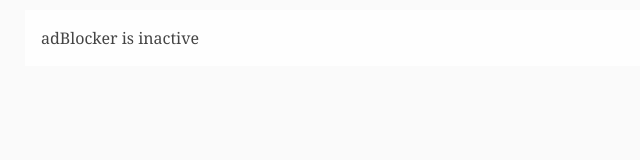
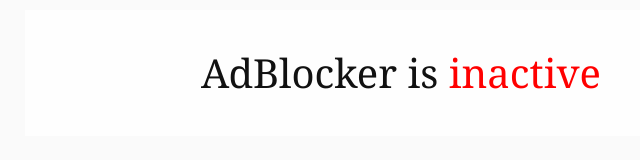
Before and after one commit to TravelingTechGuy/adblock, a website: page examples/existence.html in a window 1280 px wide. Shown: the whole page, without its empty margins (239-879 px from the left). Drawn offline with Linux system fonts and the light colour scheme.

Commit message:
Made the message more prominent

```diff
--- a/examples/existence.html
+++ b/examples/existence.html
@@ -16,7 +16,7 @@
         <![endif]-->
     </head>
     <body>
-        <div id="result"></div>
+        <h1 style="text-align:center;">AdBlocker is <span id="result"></span></h1>
 
         <!-- step 1: set global variable -->
         <script>
@@ -28,7 +28,8 @@
 
         <!-- step 3: detect variable change - if step 2 was blocked, no change occurs -->
         <script>
-            document.getElementById('result').textContent = 'adBlocker is ' + (adBlocker ? 'active' : 'inactive');
+            document.getElementById('result').textContent = (adBlocker ? 'active' : 'inactive');
+            document.getElementById('result').style.color = (adBlocker ? 'green' : 'red');
         </script>
 
     </body>
```
